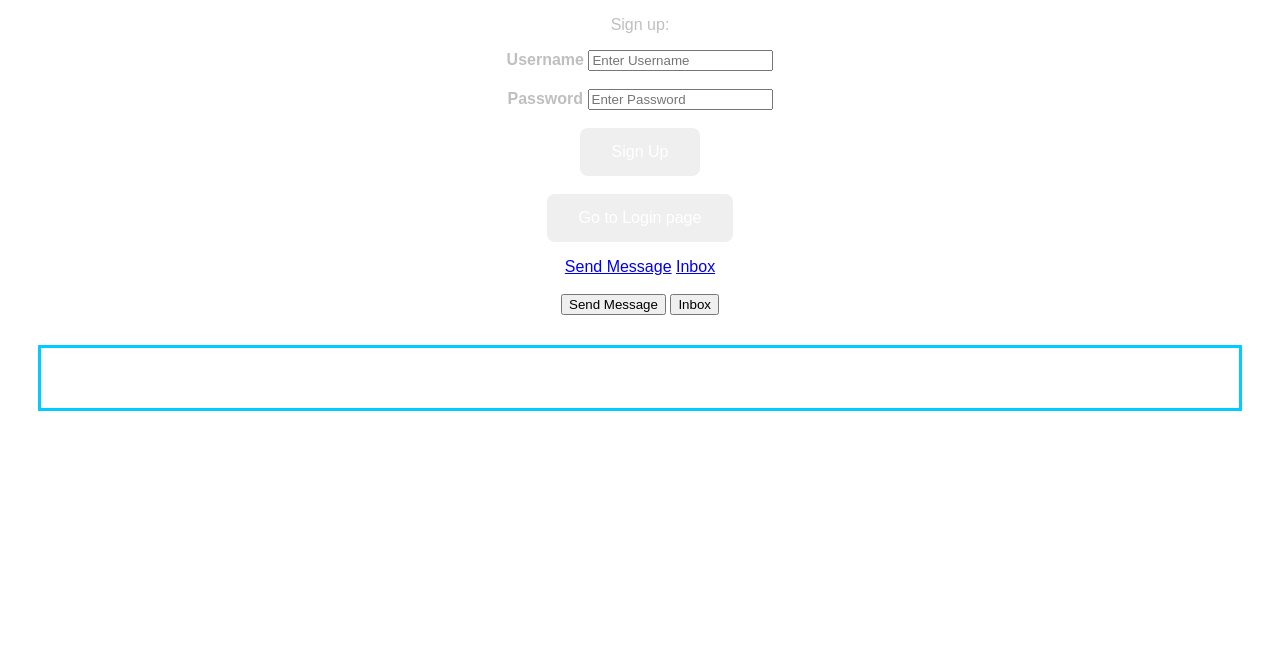
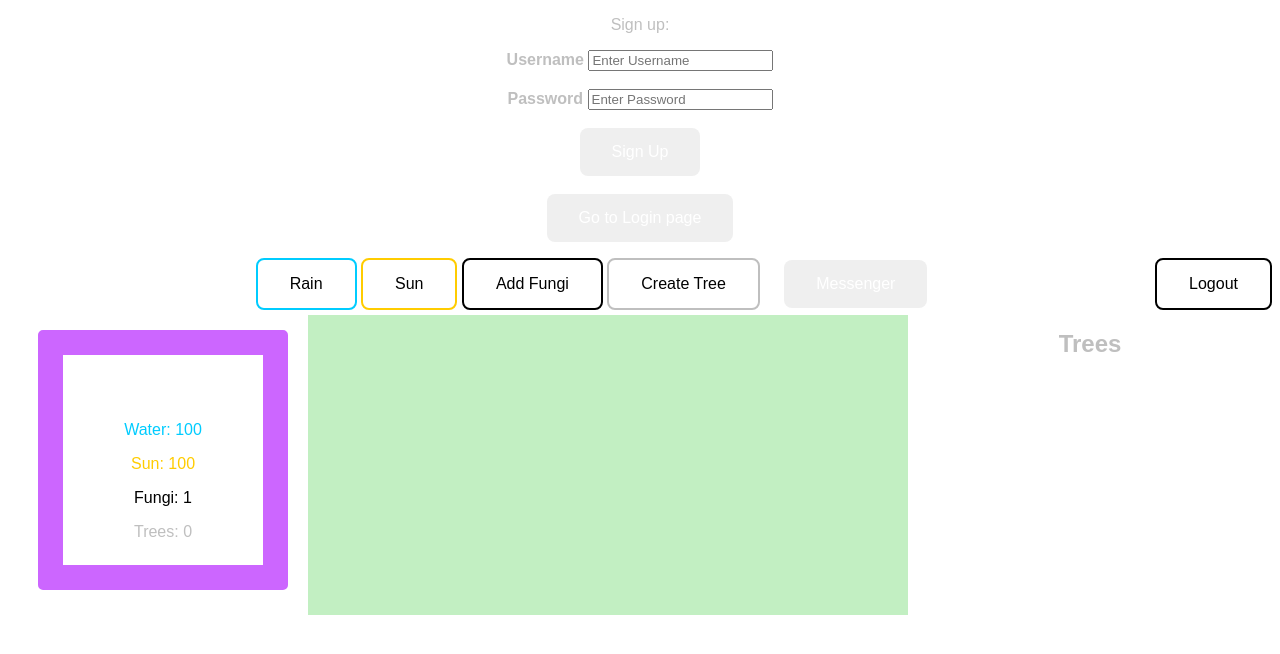
Before and after one commit to apiercebala/tallestTree, a website: page index.html in a window 1280 px wide. Drawn offline with nearby package versions, Linux system fonts and the light colour scheme.

Commit message:
modified index.html

```diff
--- a/index.html
+++ b/index.html
@@ -53,12 +53,13 @@
     </div>
 </div>
 
-<div ng-controller="myTree" ng-show="sharedVars.validUser">
+<div ng-controller="myTree" >
     <div>
 	<button class="button1" ng-click="addWater(1)">Rain</button>
 	<button class="button2" ng-click="addSun(1)">Sun</button>
 	<button class="button3" ng-click="addFungi()">Add Fungi</button>
     <button class="button4" ng-click="makeFriends()">Create Tree</button>
+    <button onclick="window.open('messenger.html')">Messenger</button>
     <button class="logout" ng-click="logout()">Logout</button>
     </div>
     <div class="info">
@@ -97,21 +98,6 @@
 		 </div>
 </div>
 
-<div ng-app="messenger" ng-controller="messengerController" ng-show="sharedVars.validUser">
-
-        <a href="#/send"> Send Message</a>
-        <a href="#/inbox"> Inbox </a><br /><br />
-
-        <input type="button" value="Send Message" id="sendMessage" ng-click="sendMessage()" />
-        <input type="button" value="Inbox" id="inbox" ng-click="inbox()" />
-
-        <div id="page-content" style="margin: 30px; padding: 30px; border: 3px solid #00ccff;">
-            <div ng-view="" />
-        </div>
-    </div>
-
-</div>
-
 
 
 <script type="text/javascript" src="main.js"></script>
```
